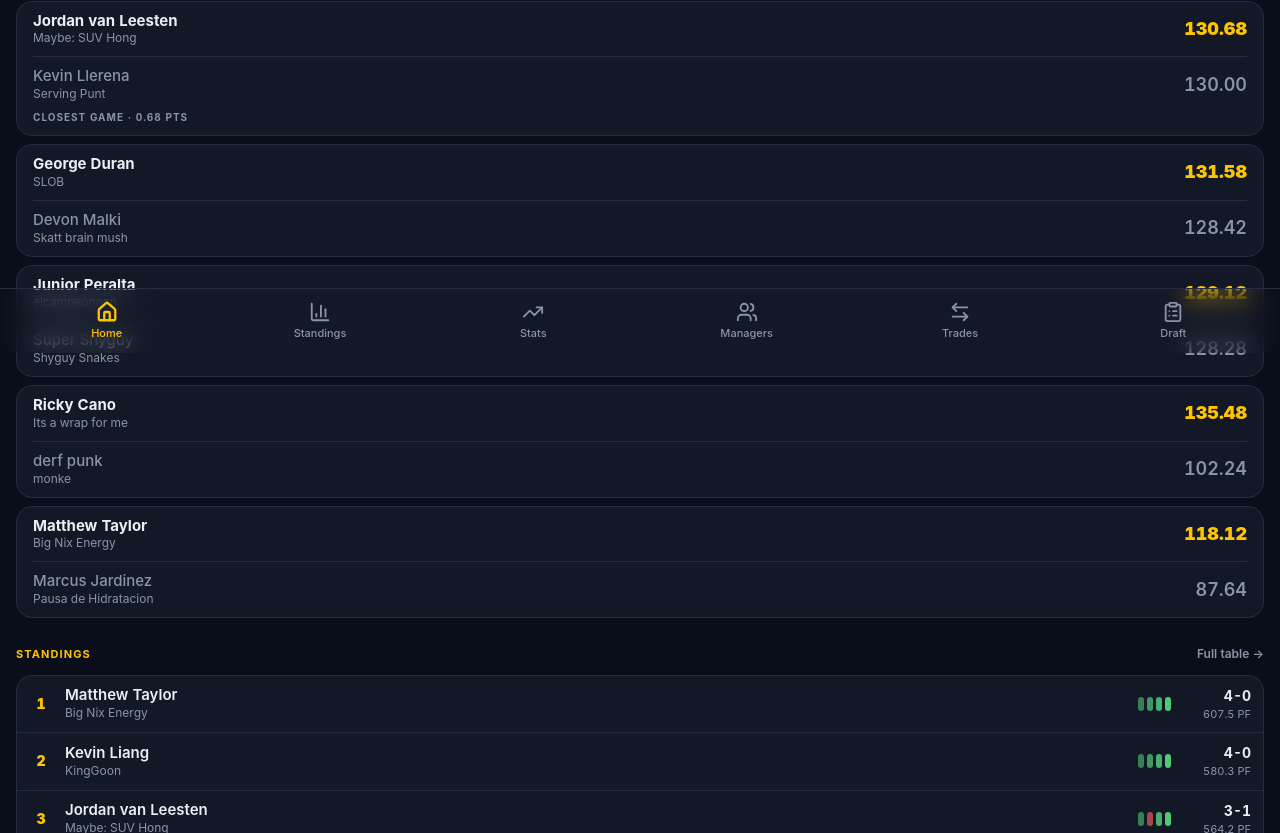
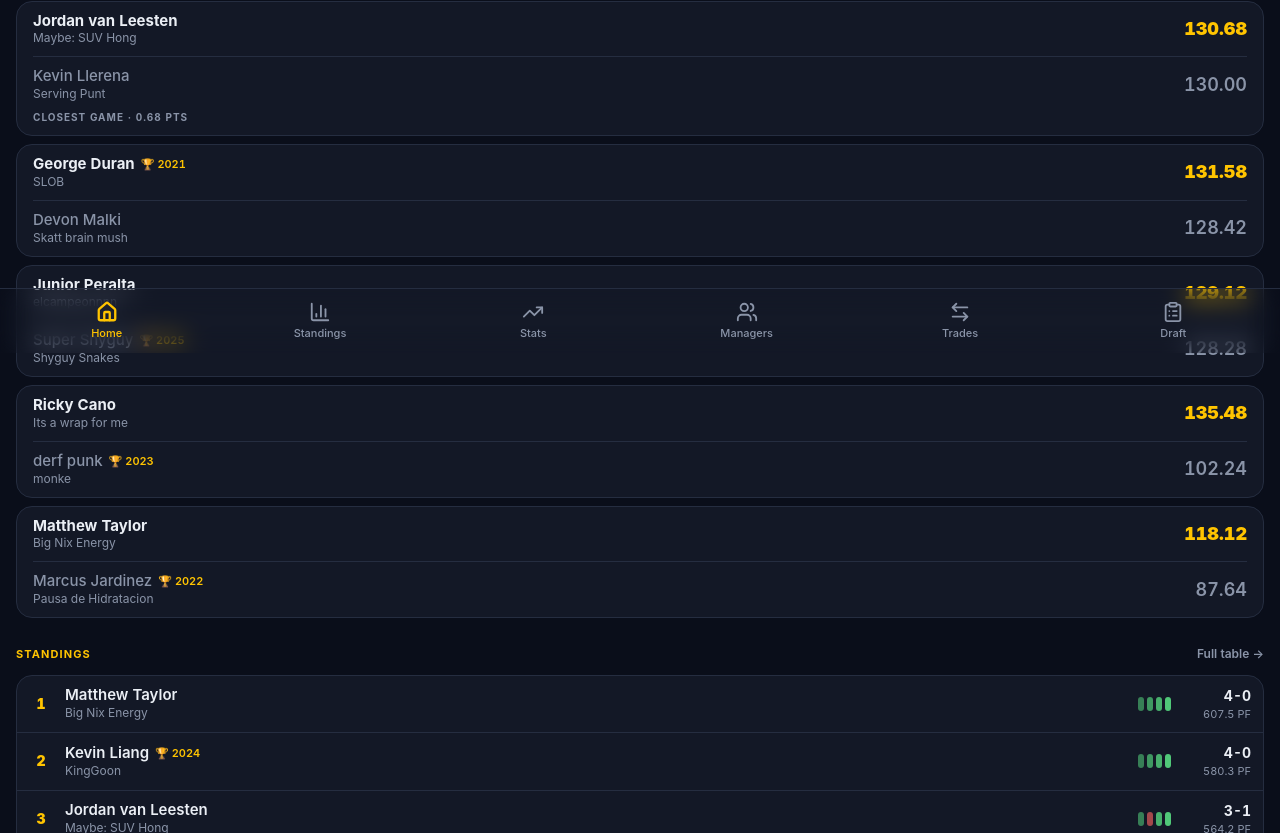
Before and after one commit to Mjardinez3ds/theleague, a Next.js app: page / in a window 1280 px wide. Shown: the part 447-1280 px from the top of the page. Built offline with nearby package versions, Linux system fonts and the light colour scheme.

Commit message:
Home: show champion year tags next to manager names
Co-Authored-By: Claude Opus 5.5 <noreply@anthropic.com>
Claude-Session: https://claude.ai/code/session_01CcpNba8UvSC1DxiMqMkccF

```diff
--- a/src/app/page.tsx
+++ b/src/app/page.tsx
@@ -83,6 +83,8 @@ export default async function HomePage() {
       .filter((h) => h.champion)
       .map((h) => ({ year: h.year, slug: h.champion!.owner_slug, owner: h.champion!.owner })),
   ].sort((a, b) => b.year - a.year);
+  const titlesBySlug = new Map<string, number[]>();
+  for (const c of champs) titlesBySlug.set(c.slug, [...(titlesBySlug.get(c.slug) ?? []), c.year].sort());
 
   return (
     <div className="px-4 pt-6 pb-4 space-y-7">
@@ -148,7 +150,7 @@ export default async function HomePage() {
           <ul className="space-y-2">
             {matchups.map((g) => (
               <li key={`${g.slug}-${g.opponent_slug}`} className="rounded-2xl border border-app bg-elev">
-                <ScoreRow slug={g.slug} owner={g.owner} team={g.team_name} score={g.score} won tag={weekHigh?.slug === g.slug ? "TOP SCORE" : undefined} />
+                <ScoreRow slug={g.slug} owner={g.owner} team={g.team_name} score={g.score} won titles={titlesBySlug.get(g.slug)} tag={weekHigh?.slug === g.slug ? "TOP SCORE" : undefined} />
                 <div className="mx-4 border-t border-app" />
                 <ScoreRow
                   slug={g.opponent_slug}
@@ -156,6 +158,7 @@ export default async function HomePage() {
                   team={g.opponent_team}
                   score={g.opponent_score}
                   won={false}
+                  titles={titlesBySlug.get(g.opponent_slug)}
                   tag={weekHigh?.slug === g.opponent_slug ? "TOP SCORE" : undefined}
                 />
                 {closest === g && matchups.length > 1 && (
@@ -182,7 +185,10 @@ export default async function HomePage() {
                     {i + 1}
                   </span>
                   <span className="min-w-0 flex-1">
-                    <span className="block truncate text-[15px] font-semibold leading-tight">{t.owner}</span>
+                    <span className="flex min-w-0 items-center gap-1.5">
+                      <span className="truncate text-[15px] font-semibold leading-tight">{t.owner}</span>
+                      <ChampTag years={titlesBySlug.get(t.owner_slug)} />
+                    </span>
                     <span className="block truncate text-xs text-muted">{t.team_name}</span>
                   </span>
                   <span className="hidden min-[360px]:flex gap-[3px]" aria-label={`Last ${form.length}: ${form.join(" ")}`}>
@@ -251,6 +257,16 @@ function nameFromSlug(slug: string) {
   return slug.split("-").map((p) => p[0].toUpperCase() + p.slice(1)).join(" ");
 }
 
+/** Gold "🏆 2025" tag shown after a manager's name. Names truncate first. */
+function ChampTag({ years }: { years?: number[] }) {
+  if (!years?.length) return null;
+  return (
+    <span className="shrink-0 text-[11px] font-semibold text-accent tabular-nums" title={`${years.join(", ")} Champion`}>
+      🏆 {years.join(", ")}
+    </span>
+  );
+}
+
 function SectionHead({ title, href, link }: { title: string; href: string; link: string }) {
   return (
     <div className="mb-3 flex items-baseline justify-between">
@@ -278,6 +294,7 @@ function ScoreRow({
   team,
   score,
   won,
+  titles,
   tag,
 }: {
   slug: string;
@@ -285,14 +302,16 @@ function ScoreRow({
   team: string;
   score: number;
   won: boolean;
+  titles?: number[];
   tag?: string;
 }) {
   return (
     <Link href={`/managers/${slug}`} className="flex items-center gap-3 px-4 py-2.5 active:bg-elev-2">
       <span className="min-w-0 flex-1">
-        <span className={`block truncate text-[15px] leading-tight ${won ? "font-bold" : "font-medium text-muted"}`}>
-          {owner}
-          {tag && <span className="ml-2 align-middle rounded-full bg-accent px-1.5 py-px text-[9px] font-black tracking-wider text-[#0a0e1a]">{tag}</span>}
+        <span className="flex min-w-0 items-center gap-1.5">
+          <span className={`truncate text-[15px] leading-tight ${won ? "font-bold" : "font-medium text-muted"}`}>{owner}</span>
+          <ChampTag years={titles} />
+          {tag && <span className="shrink-0 rounded-full bg-accent px-1.5 py-px text-[9px] font-black tracking-wider text-[#0a0e1a]">{tag}</span>}
         </span>
         <span className="block truncate text-xs text-muted">{team}</span>
       </span>
```
Also changed, not shown: 1 other file (tests, documents, lock files or other folders).
